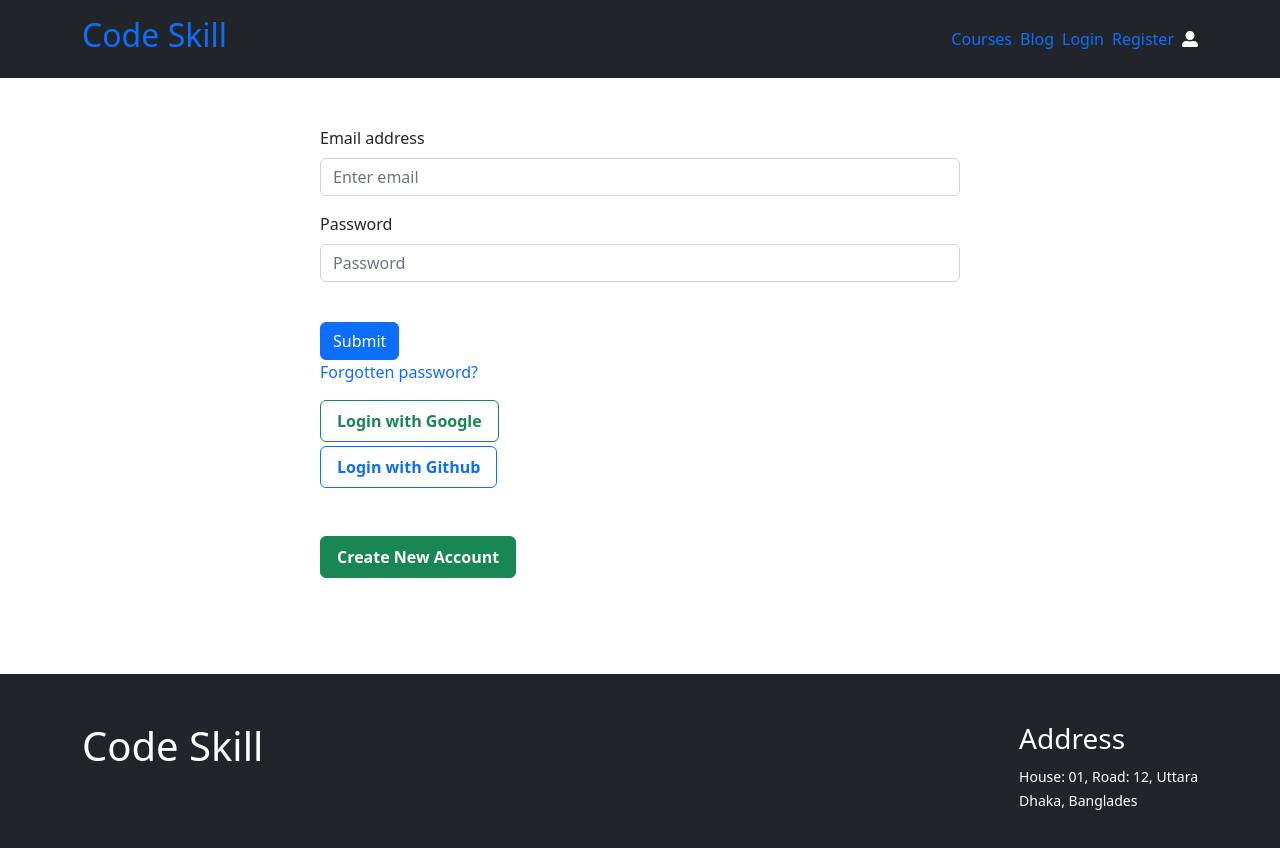
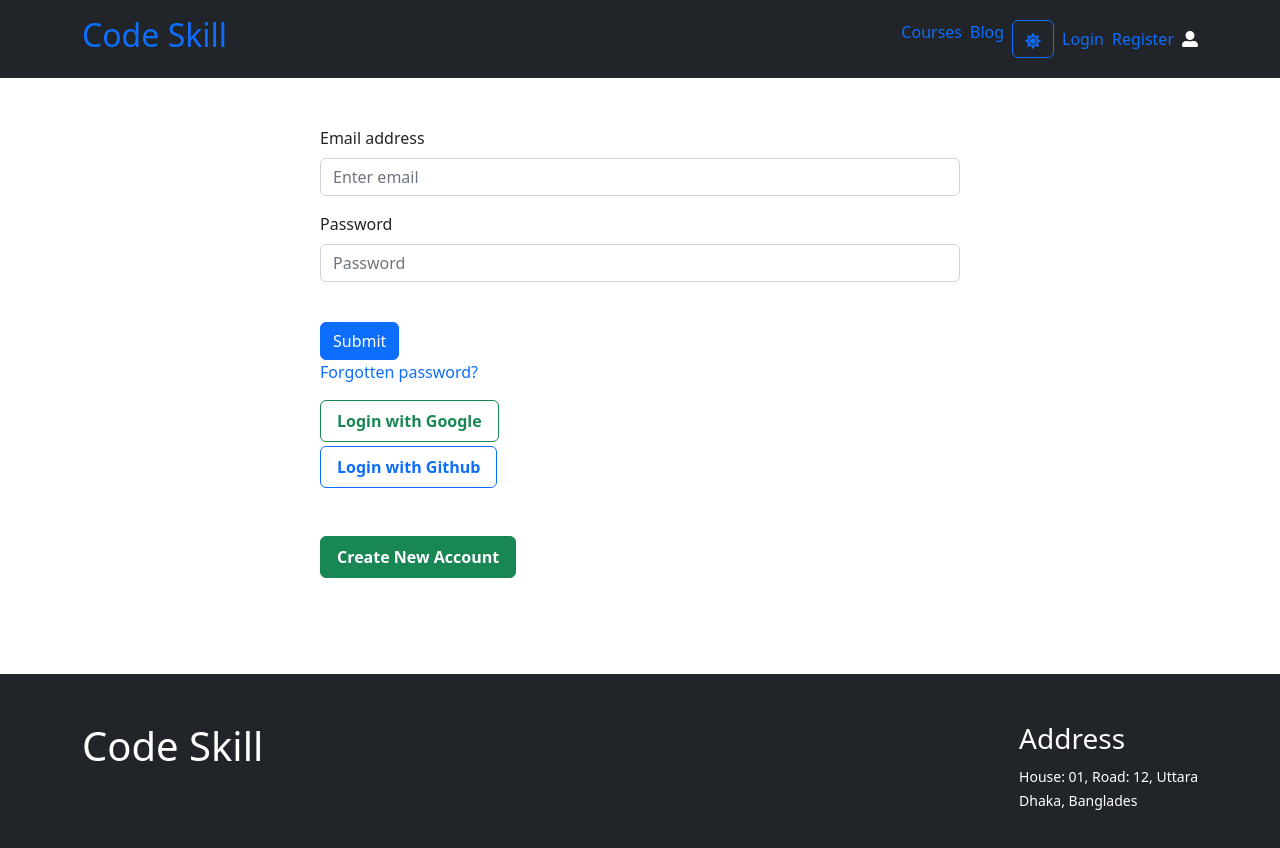
Before and after one commit to sorwartalukder/code-skill, a React (Create React App) app: page /login in a window 1280 px wide. Shown: the top 848 px of the page. Built offline with nearby package versions, Linux system fonts and the light colour scheme; no server answers.

Commit message:
add theme toglar

```diff
--- a/src/App.css
+++ b/src/App.css
@@ -32,7 +32,12 @@
   from {
     transform: rotate(0deg);
   }
+
   to {
     transform: rotate(360deg);
   }
 }
+
+.white-content {
+  background: #e4e4e4;
+}
--- a/src/components/Header/Header.js
+++ b/src/components/Header/Header.js
@@ -1,14 +1,15 @@
-import React from 'react';
+import React, { useState } from 'react';
 import { useContext } from 'react';
 import Container from 'react-bootstrap/Container';
-import { Image } from 'react-bootstrap';
+import { Button, Image, InputGroup } from 'react-bootstrap';
 import Nav from 'react-bootstrap/Nav';
 import Navbar from 'react-bootstrap/Navbar';
-import { FaUserAlt } from 'react-icons/fa';
+import { FaLightbulb, FaRegMoon, FaSun, FaUserAlt } from 'react-icons/fa';
 import { Link } from 'react-router-dom';
 import { AuthContext } from '../../contexts/AuthProvider/AuthProvider';
 
 const Header = () => {
+    const [darkMode, setDarkMode] = useState(true)
     const { user, logOut } = useContext(AuthContext)
     const handleLogOut = () => {
         logOut()
@@ -17,6 +18,13 @@ const Header = () => {
             .catch((error) => {
                 console.error(error)
             });
+    }
+
+    const handleClick = () => {
+        setDarkMode(true)
+        if (darkMode) {
+            setDarkMode(false)
+        }
     }
     return (
         <Navbar collapseOnSelect expand="lg" bg="dark" variant="dark">
@@ -27,7 +35,11 @@ const Header = () => {
                     <Nav className="ms-auto">
                         <Link className='me-2 text-decoration-none' to='/courses'>Courses</Link>
                         <Link className='me-2 text-decoration-none' to='/blog'>Blog</Link>
-
+                        <button className='btn btn-outline-primary me-2'
+                            onClick={handleClick}
+                        >
+                            {darkMode ? <FaSun></FaSun> : <FaRegMoon></FaRegMoon>}
+                        </button>
                     </Nav>
                     {
                         user?.uid ?
--- a/src/index.js
+++ b/src/index.js
@@ -8,6 +8,7 @@ import AuthProvider from './contexts/AuthProvider/AuthProvider';
 
 const root = ReactDOM.createRoot(document.getElementById('root'));
 root.render(
+
   <React.StrictMode>
     <AuthProvider>
       <App />
--- a/src/routes/Routes/Routes.js
+++ b/src/routes/Routes/Routes.js
@@ -20,12 +20,12 @@ export const routes = createBrowserRouter([
         children: [
             {
                 path: '/',
-                loader: () => fetch('http://localhost:5000/courses'),
+                loader: () => fetch('https://code-skill-server.vercel.app/courses'),
                 element: <Courses></Courses>
             },
             {
                 path: '/courses',
-                loader: () => fetch('http://localhost:5000/courses'),
+                loader: () => fetch('https://code-skill-server.vercel.app/courses'),
                 element: <Courses></Courses>
             },
             {
@@ -42,13 +42,13 @@ export const routes = createBrowserRouter([
             },
             {
                 path: '/courses/:id',
-                loader: ({ params }) => fetch(`http://localhost:5000/courses/${params.id}`),
+                loader: ({ params }) => fetch(`https://code-skill-server.vercel.app/courses/${params.id}`),
                 element: <CourseDetails></CourseDetails>
 
             },
             {
                 path: '/course/access/:id',
-                loader: ({ params }) => fetch(`http://localhost:5000/course/access/${params.id}`),
+                loader: ({ params }) => fetch(`https://code-skill-server.vercel.app/course/access/${params.id}`),
                 element: <PriveteRoute><AccessCourse></AccessCourse></PriveteRoute>
             },
             {
```
